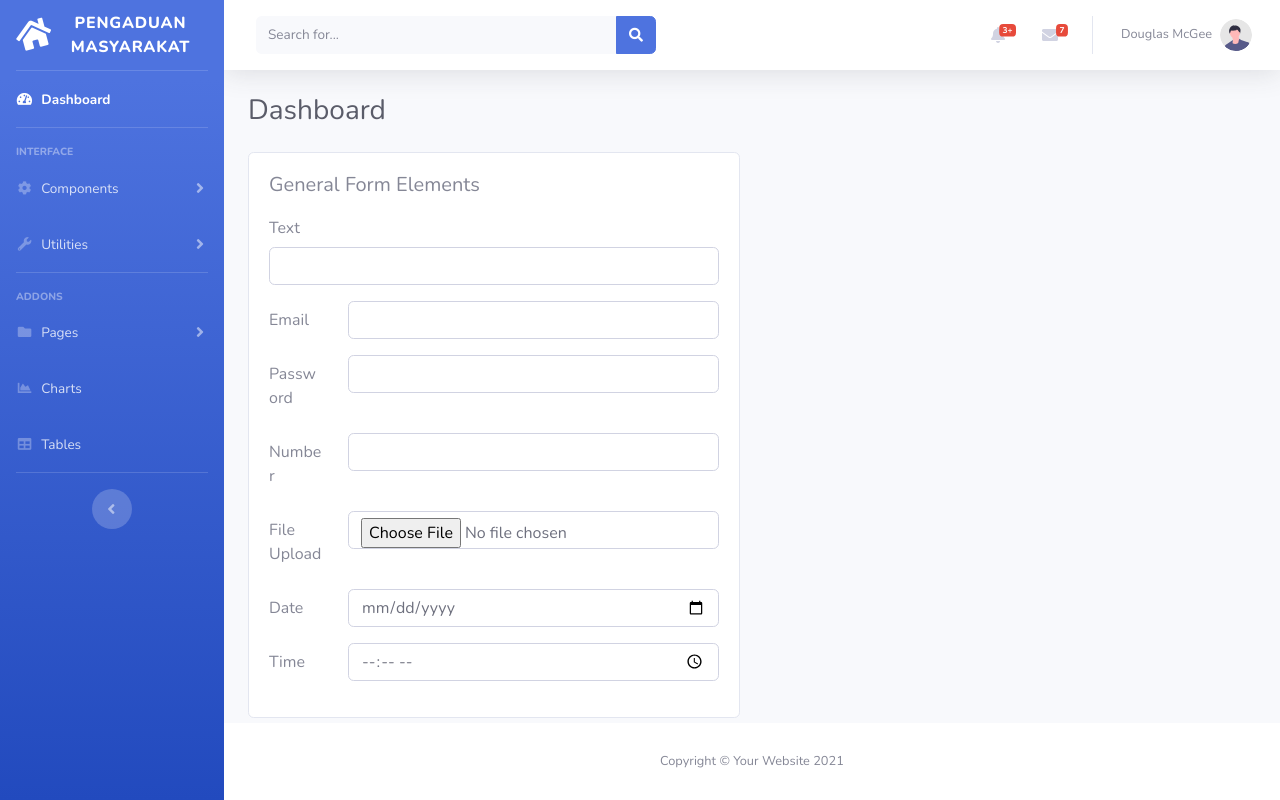
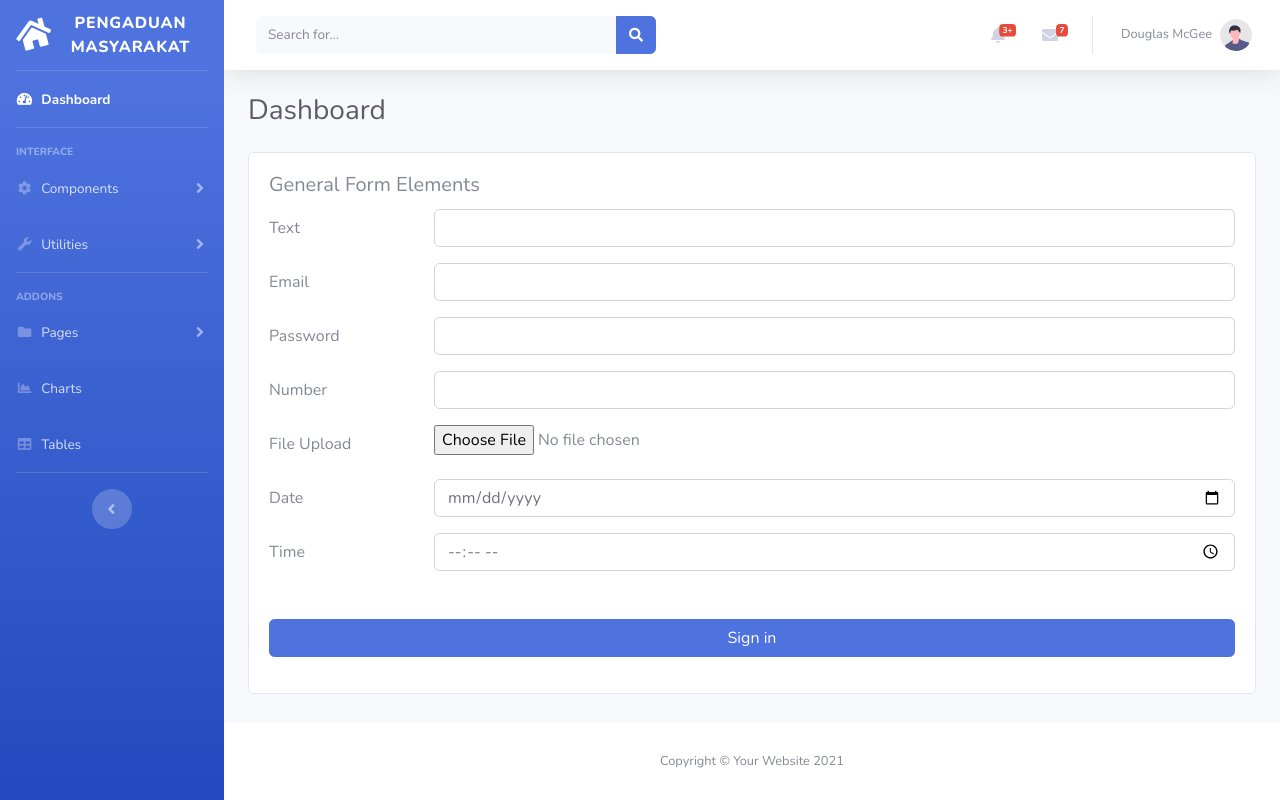
Before and after one commit to agungwahyu14/pengaduanmasyarakat, a PHP site: page /masyarakat/masyarakat.php in a window 1280 px wide. Run offline with PHP 8.4, Linux system fonts and the light colour scheme; the visitor is signed in with stand-in values (Sample User, id 1).

Commit message:
ubah collum

```diff
--- a/masyarakat/masyarakat.php
+++ b/masyarakat/masyarakat.php
@@ -357,7 +357,7 @@ if ($_SESSION['level'] != "masyarakat") {
                         <div class="col-xl-12 col-lg-8">
                             <section class="section">
                                 <div class="row">
-                                    <div class="col-lg-6">
+                                    <div class="col-lg-12">
 
                                         <div class="card">
                                             <div class="card-body">
@@ -367,7 +367,7 @@ if ($_SESSION['level'] != "masyarakat") {
                                                 <form>
                                                     <div class="row mb-3">
                                                         <label for="inputText" class="col-sm-2 col-form-label">Text</label>
-                                                        <div class="col-sm-12">
+                                                        <div class="col-sm-10">
                                                             <input type="text" class="form-control">
                                                         </div>
                                                     </div>
@@ -391,8 +391,8 @@ if ($_SESSION['level'] != "masyarakat") {
                                                     </div>
                                                     <div class="row mb-3">
                                                         <label for="inputNumber" class="col-sm-2 col-form-label">File Upload</label>
-                                                        <div class="col-sm-10">
-                                                            <input class="form-control" type="file" id="formFile">
+                                                        <div class="col-sm-4">
+                                                            <input type="file" name="cover" id="formFile">
                                                         </div>
                                                     </div>
                                                     <div class="row mb-3">
@@ -401,10 +401,15 @@ if ($_SESSION['level'] != "masyarakat") {
                                                             <input type="date" class="form-control">
                                                         </div>
                                                     </div>
-                                                    <div class="row mb-3">
+                                                    <div class="row mb-5">
                                                         <label for="inputTime" class="col-sm-2 col-form-label">Time</label>
                                                         <div class="col-sm-10">
                                                             <input type="time" class="form-control">
+                                                        </div>
+                                                    </div>
+                                                    <div class="row mb-3">
+                                                        <div class="col-sm-12">
+                                                            <button class="btn btn-user btn-primary btn-block" type="submit" name="login">Sign in</button>
                                                         </div>
                                                     </div>
                                             </div>
```
